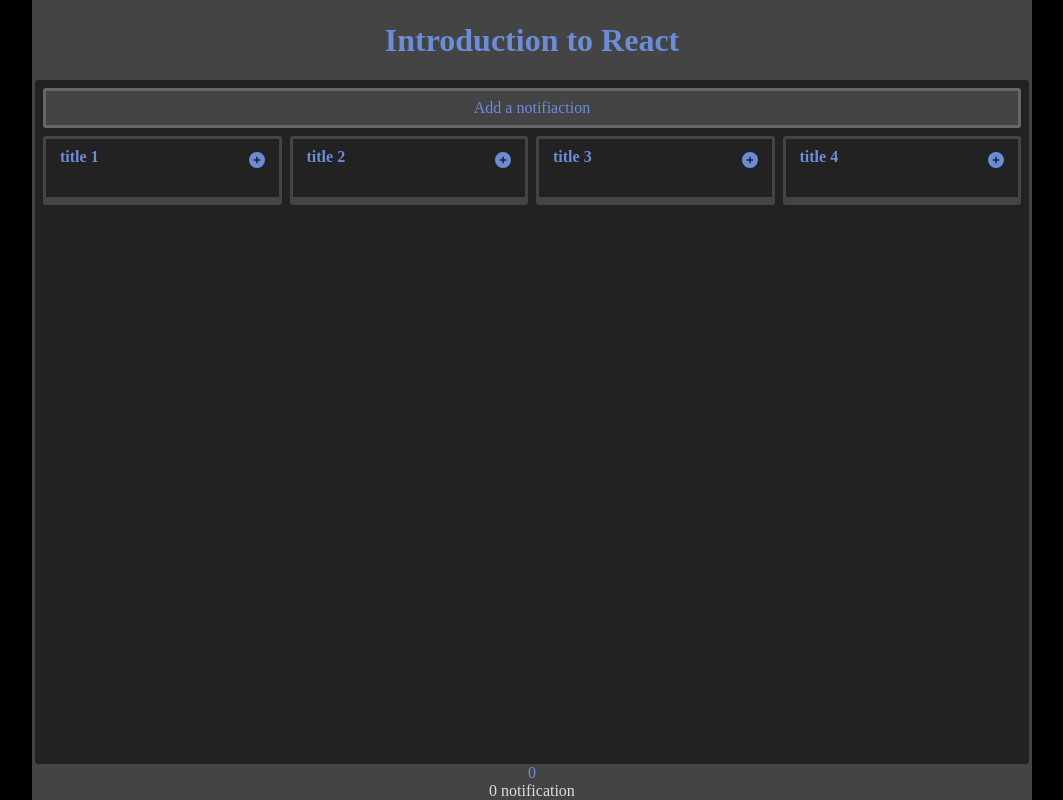
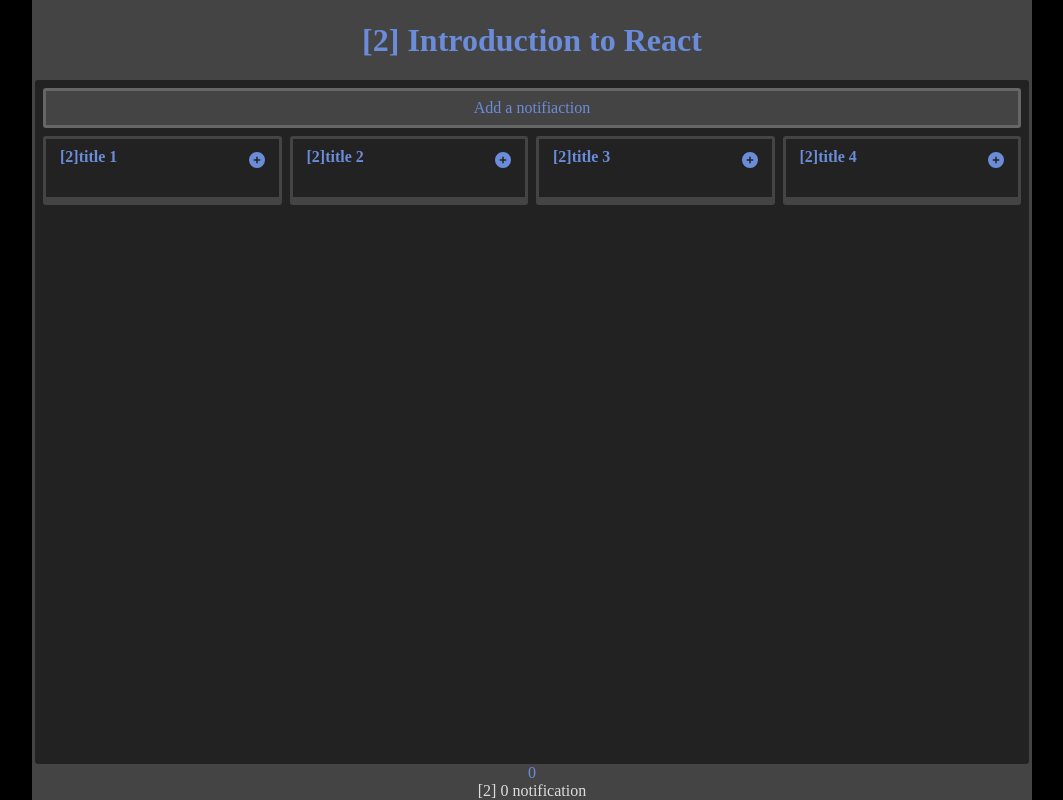
Before and after one commit to EliePouget/react-renders, a React (Vite) app: page / in a window 1280 px wide. Shown: the whole page, without its empty margins (108-1171 px from the left). Built offline with nearby package versions, Linux system fonts and the light colour scheme.

Commit message:
Ajout de l'utilisation du useRenderNumber

```diff
--- a/src/App.jsx
+++ b/src/App.jsx
@@ -2,23 +2,23 @@
 import Cards from './components/Cards';
 import cardsData from './constants/cardsData';
 import useNotificationData from './hooks/useNotificationData';
-import NotificationCenter from "./components/NotificationCenter.jsx";
-
+import NotificationCenter from './components/NotificationCenter.jsx';
+import useRendersNumber from './hooks/useRendersnumber.jsx';
 function App() {
   const notif = useNotificationData();
 
   return (
     <div className="app">
       <header className="app__header header">
-        <h1 className="header__title">Introduction to React</h1>
+        <h1 className="header__title"> [{useRendersNumber()}] Introduction to React</h1>
       </header>
       <main className="app__main">
         <button className="btn" type="button" onClick={notif.addNotification}> Add a notifiaction</button>
         <Cards className="cards" cardsData={cardsData} />
       </main>
       <footer className="app__footer footer">
-        <NotificationCenter notificationData={notif.notificationsData}/>
-        {`${notif.notificationsData.length} notification${(notif.notificationsData.length > 0) ? 's' : ''}`}
+        <NotificationCenter notificationData={notif.notificationsData} />
+        {`[${useRendersNumber()}] ${notif.notificationsData.length} notification${(notif.notificationsData.length > 0) ? 's' : ''}`}
       </footer>
     </div>
   );
--- a/src/components/FoldableCard.jsx
+++ b/src/components/FoldableCard.jsx
@@ -5,6 +5,7 @@
 import { useEffect } from 'react';
 import Card from './Card';
 import useShowable from '../hooks/useShowable';
+import useRendersNumber from '../hooks/useRendersnumber.jsx';
 
 library.add(fas);
 
@@ -17,12 +18,15 @@
   }, [opened]);
   const titleIcon = (
     <>
+      [
+      {useRendersNumber()}
+      ]
       { title }
       <FontAwesomeIcon className="foldable-icon" icon={`fa-solid ${showable.isShown ? 'fa-circle-minus' : 'fa-circle-plus'}`} />
     </>
   );
   return (
-    <Card onClick={() => {showable.toggleShown(); onToggleOpened(!showable.isShown);}} title={titleIcon} className={showable.className}>
+    <Card onClick={() => { showable.toggleShown(); onToggleOpened(!showable.isShown); }} title={titleIcon} className={showable.className}>
       {showable.isShown && children}
     </Card>
   );
--- a/src/components/Notification.jsx
+++ b/src/components/Notification.jsx
@@ -4,12 +4,14 @@
 import { library } from '@fortawesome/fontawesome-svg-core';
 import { fas } from '@fortawesome/free-solid-svg-icons';
 import Card from './Card';
+import useRendersNumber from "../hooks/useRendersnumber.jsx";
 
 function Notification({
   data, children, ...props
 }) {
   const titleIcon = (
     <>
+      [{useRendersNumber()}]
       { data.title }
       <FontAwesomeIcon className="foldable-icon" icon="fa-solid fa-circle-xmark" />
     </>
--- a/src/hooks/useNotificationData.jsx
+++ b/src/hooks/useNotificationData.jsx
@@ -1,13 +1,14 @@
 import { useState } from 'react';
 
 function useNotificationData() {
+  const alphabet = 'ABCDEFGHIJKLMNOPQRSTUVWXYZ';
   const [lastNoficationId, setLastNoficationId] = useState(0);
   const [notificationsData, setNotificationsData] = useState([]);
   function addNotification() {
     setLastNoficationId(lastNoficationId + 1);
     setNotificationsData([{
       id: lastNoficationId,
-      title: `Notifiaction ${(String.fromCharCode(lastNoficationId))}`,
+      title: `Notifiaction ${(alphabet.charAt(lastNoficationId % 26))}`,
       content: 'content',
     }].concat(notificationsData));
   }
--- /dev/null
+++ b/src/hooks/useRendersnumber.jsx
@@ -0,0 +1,19 @@
+import { useEffect, useState } from "react";
+
+let previousId = 0;
+const rendersNumbers = [];
+
+export default function useRendersNumber() {
+  const [id, setId] = useState(0);
+  useEffect(() => {
+    previousId += 1;
+    setId(previousId);
+    rendersNumbers[previousId] = 0;
+    return (
+      (i) => () => delete rendersNumbers[i]
+    )(previousId);
+  }, []);
+  rendersNumbers[id] += 1;
+
+  return rendersNumbers[id];
+}
```
